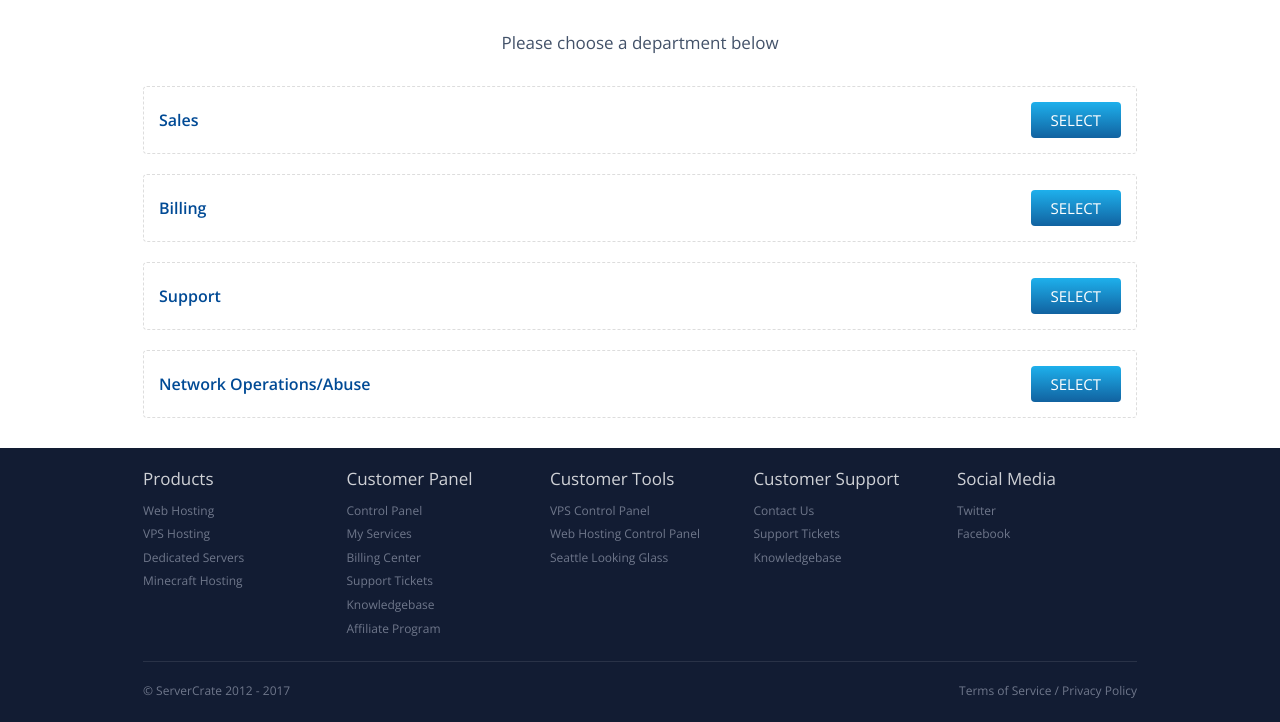
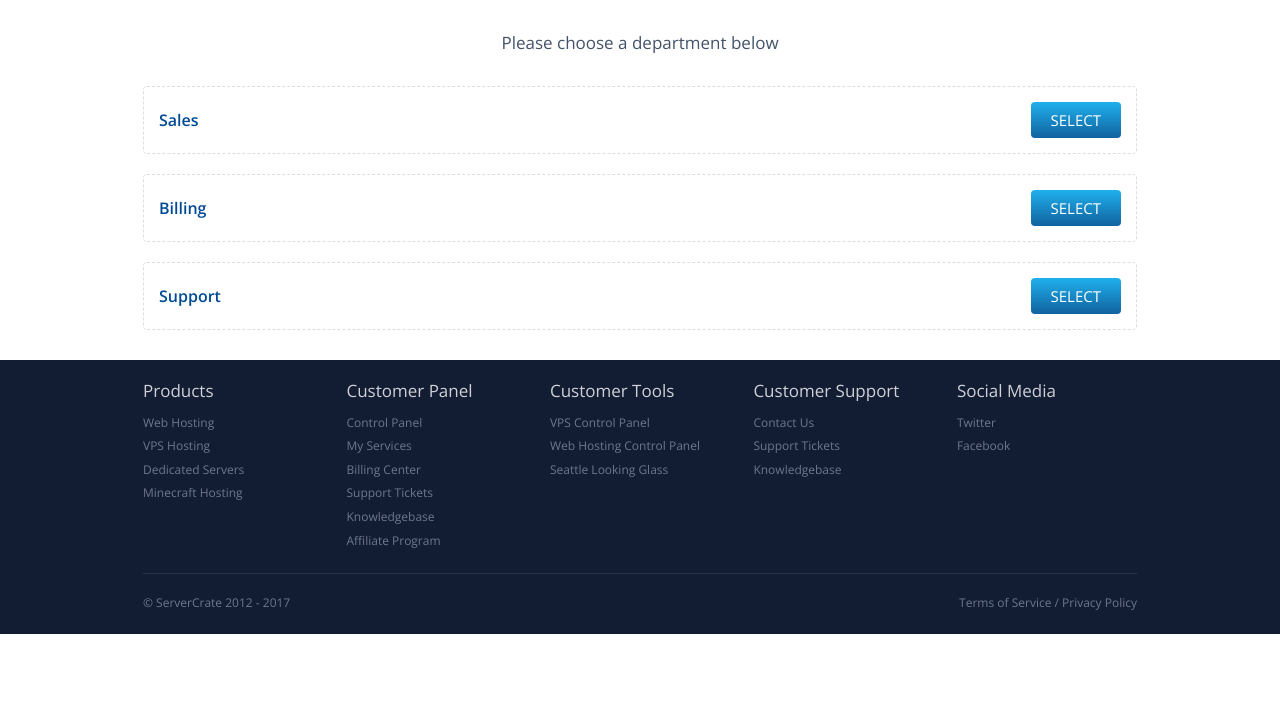
Before and after one commit to RobertClarke/ServerCrate, a PHP site: page /contact in a window 1280 px wide. Shown: the part 251-973 px from the top of the page. After the commit the page ends 885 px from the top, so only its background shows below. Run offline with PHP 8.4, Linux system fonts and the light colour scheme; some libraries are stand-ins or nearby versions.

Commit message:
Update contact.php

```diff
--- a/contact.php
+++ b/contact.php
@@ -31,10 +31,6 @@ require_once('structure/header.php');
 							<p><a href="https://billing.servercrate.com/submitticket.php?step=2&deptid=2">Support</a></p>
 							<a href="https://billing.servercrate.com/submitticket.php?step=2&deptid=2" class="bttn blue">Select</a>
 						</article>
-						<article>
-							<p><a href="https://billing.servercrate.com/submitticket.php?step=2&deptid=5">Network Operations/Abuse</a></p>
-							<a href="https://billing.servercrate.com/submitticket.php?step=2&deptid=5" class="bttn blue">Select</a>
-						</article>
 					</section>
 				</div>
 			</div>
```
